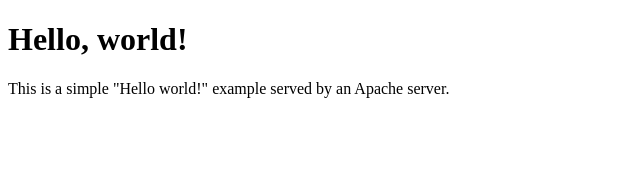
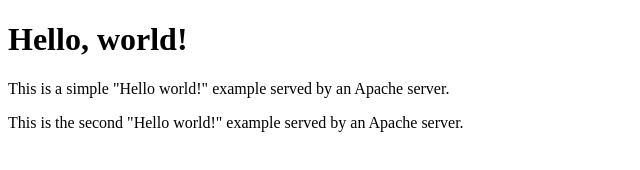
Before and after one commit to Andreiivan1968/apache, a plain HTML site: page index.html in a window 1280 px wide. Shown: the whole page, without its empty margins (0-640 px from the left). Drawn offline with Linux system fonts and the light colour scheme.

Commit message:
Second commit

```diff
--- a/index.html
+++ b/index.html
@@ -6,5 +6,6 @@
     <body>
         <h1>Hello, world!</h1>
         <p>This is a simple "Hello world!" example served by an Apache server.</p>
+        <p>This is the second "Hello world!" example served by an Apache server.</p>
     </body>
 </html>
```
